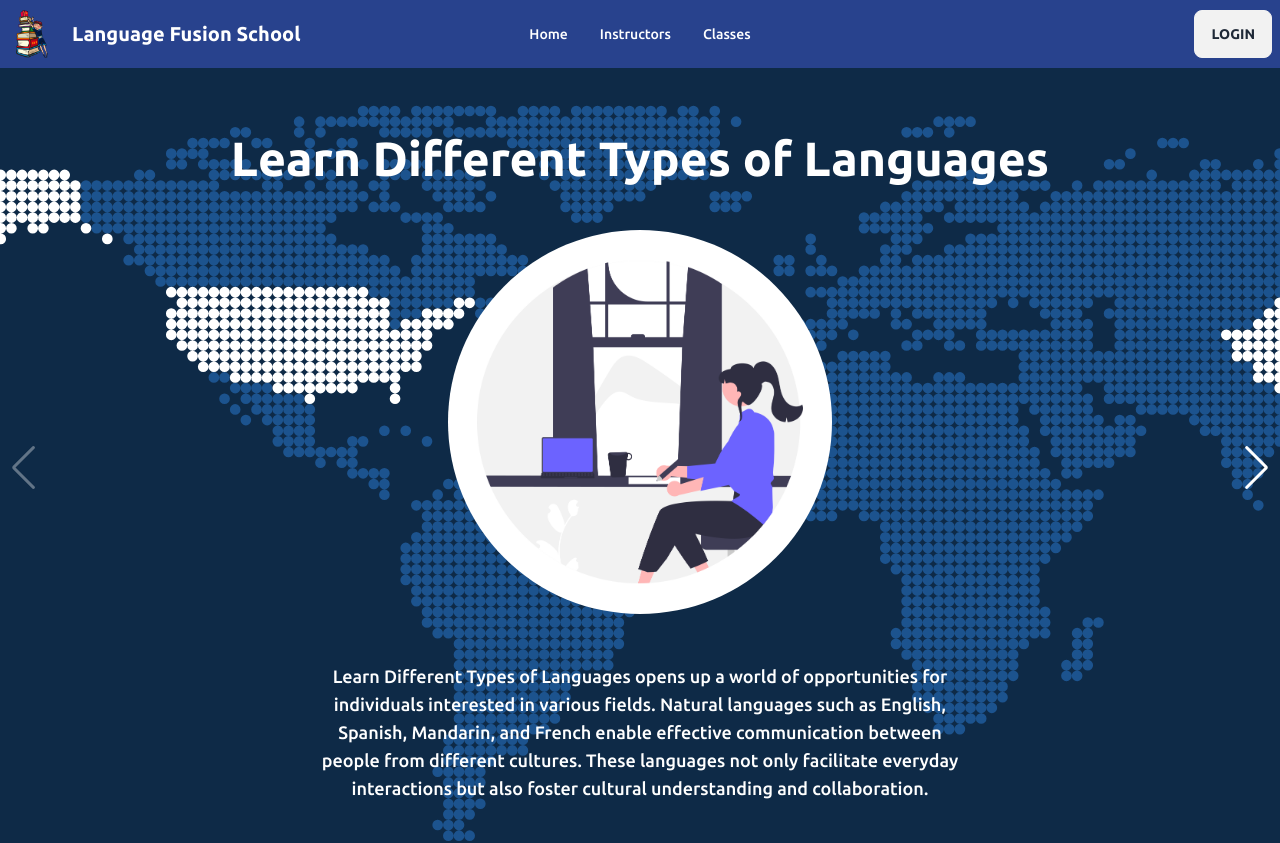
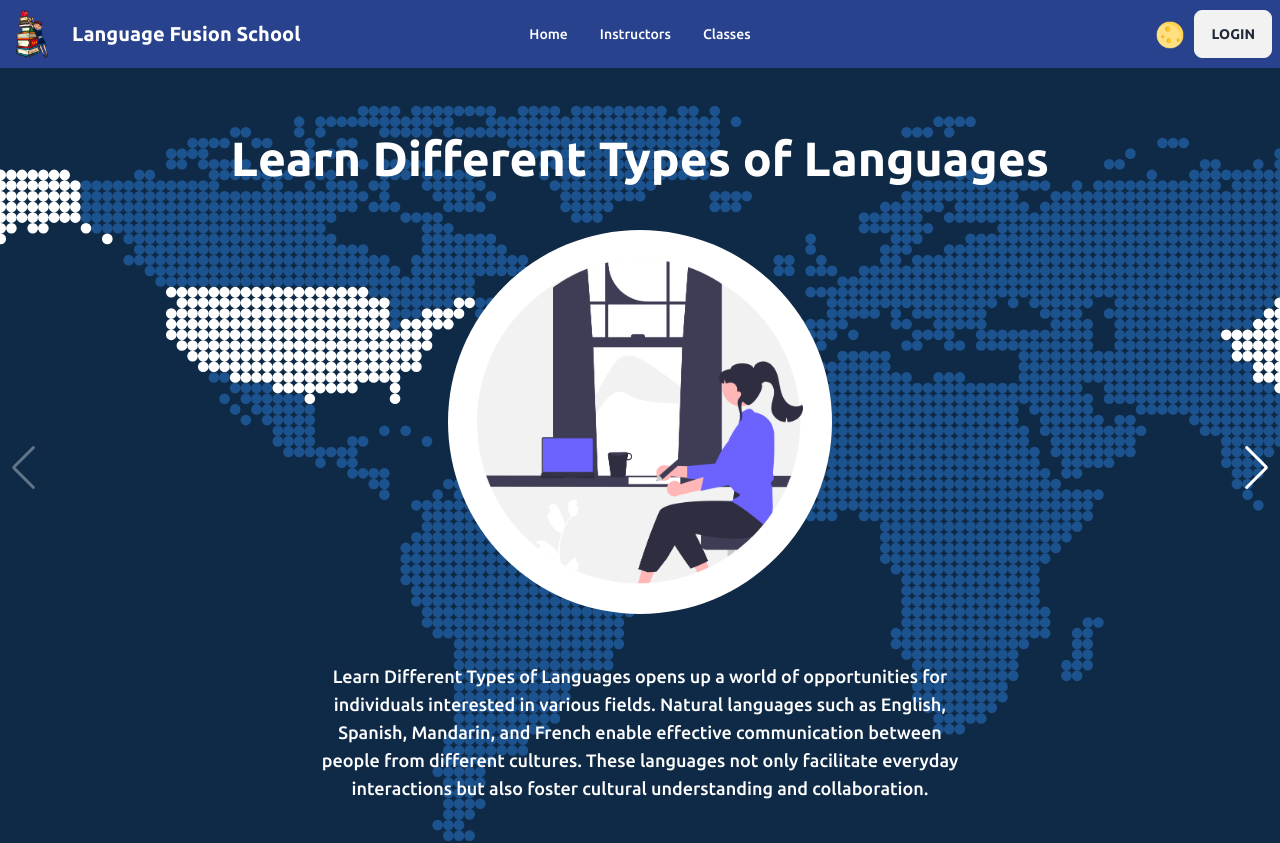
Before and after one commit to showvike/language-fusion-school-client, a React (Vite) app: page / in a window 1280 px wide. Shown: the top 843 px of the page. Built offline with nearby package versions, Linux system fonts and the light colour scheme; no server answers.

Commit message:
darkmode added

```diff
--- a/src/pages/shared/Nav/Nav.jsx
+++ b/src/pages/shared/Nav/Nav.jsx
@@ -1,10 +1,30 @@
+import { useEffect, useState } from "react";
 import { Link } from "react-router-dom";
 import defaultUserImage from "../../../assets/default-user-image.jpg";
 import logo2 from "../../../assets/logo-2.png";
+import moon from "../../../assets/moon.png";
+import sun from "../../../assets/sun.png";
 import useAuth from "../../../hooks/useAuth";
 
 const Nav = () => {
   const { user, logOut } = useAuth();
+  const [theme, setTheme] = useState(
+    localStorage.getItem("theme") ? localStorage.getItem("theme") : "light"
+  );
+
+  const handleToggle = (e) => {
+    if (e.target.checked) {
+      setTheme("dark");
+    } else {
+      setTheme("light");
+    }
+  };
+
+  useEffect(() => {
+    localStorage.setItem("theme", theme);
+    const localTheme = localStorage.getItem("theme");
+    document.querySelector("html").setAttribute("data-theme", localTheme);
+  }, [theme]);
 
   const navItems = (
     <>
@@ -78,6 +98,13 @@ const Nav = () => {
         <ul className="menu menu-horizontal px-1 font-medium">{navItems}</ul>
       </div>
       <div className="navbar-end">
+        <button className="btn btn-square btn-ghost">
+          <label className="swap swap-rotate w-12 h-12">
+            <input onChange={handleToggle} type="checkbox" />
+            <img src={sun} alt="light" className="w-8 h-8 swap-on" />
+            <img src={moon} alt="dark" className="w-8 h-8 swap-off" />
+          </label>
+        </button>
         {user ? (
           <div
             className="tooltip tooltip-warning tooltip-left"
--- a/tailwind.config.js
+++ b/tailwind.config.js
@@ -24,6 +24,6 @@ export default {
   },
   plugins: [require("daisyui")],
   daisyui: {
-    themes: ["light"],
+    themes: ["light", "dark"],
   },
 };
```
Also changed, not shown: src/assets/moon.png (added), src/assets/sun.png (added).
